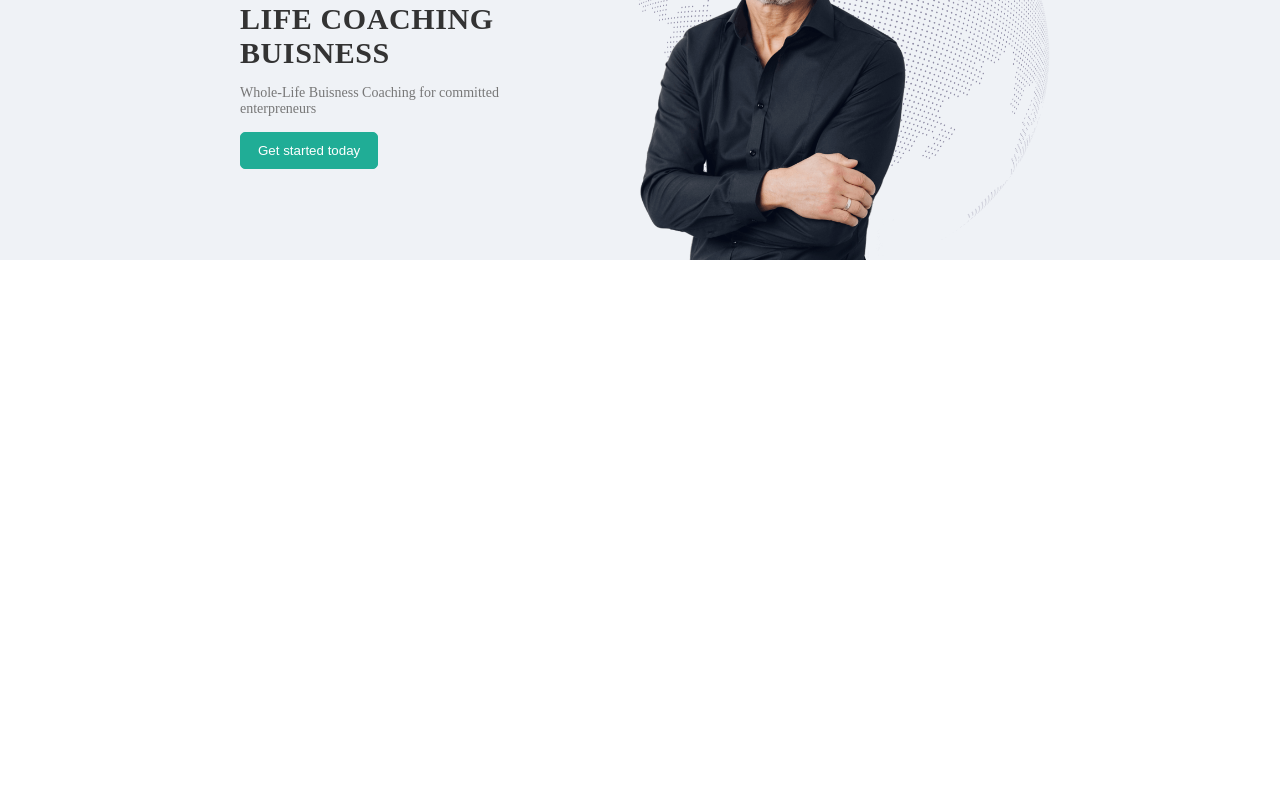
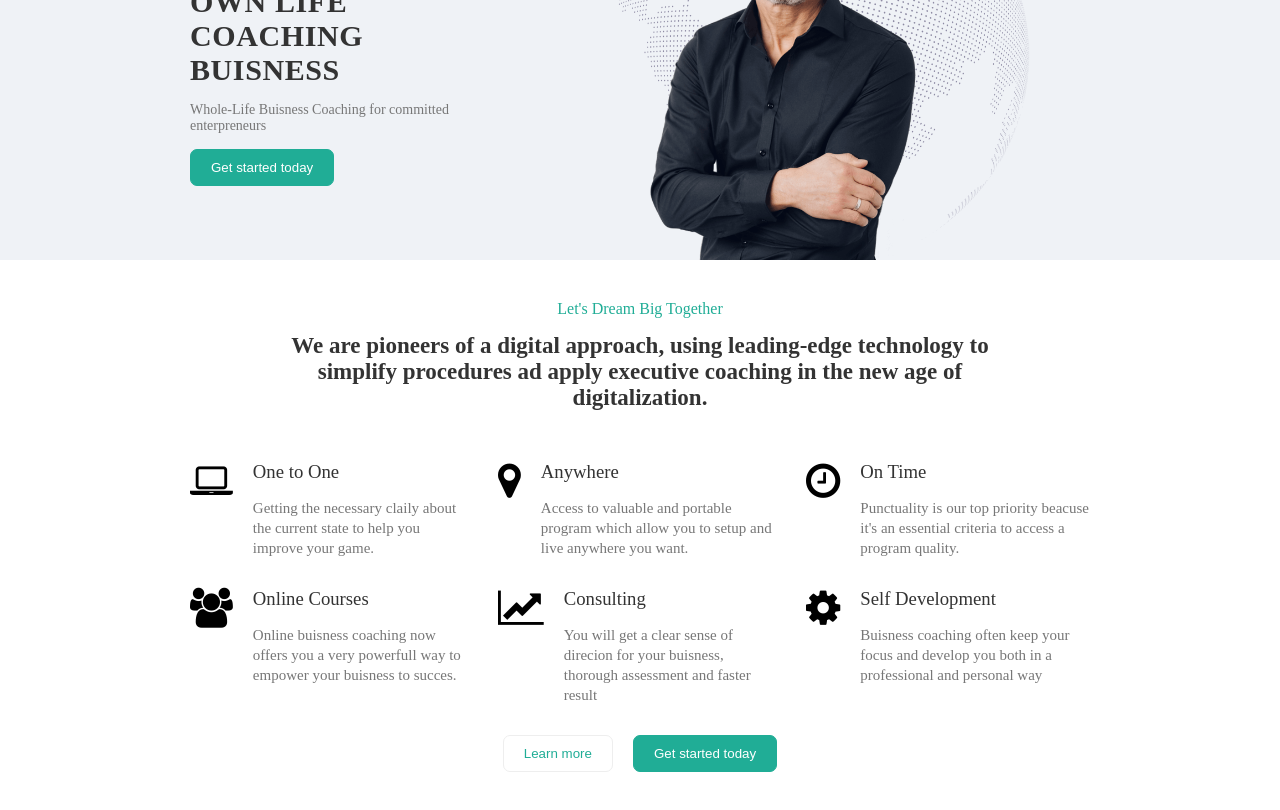
Before and after one commit to LeonardoCeccarelli/proj-html-vuejs, a Vue app: page / in a window 1280 px wide. Shown: the part 220-1030 px from the top of the page. Before the commit the page ends 800 px from the top, so only its background shows below. Built offline with nearby package versions, Linux system fonts and the light colour scheme.

Commit message:
add info section

```diff
--- a/src/components/InfoMain.vue
+++ b/src/components/InfoMain.vue
@@ -1,10 +1,81 @@
 <template>
-  <div></div>
+  <div>
+    <div class="info_section">
+      <div class="info_section_title">
+        <p class="m_bottom">Let's Dream Big Together</p>
+        <h3>
+          We are pioneers of a digital approach, using leading-edge technology
+          to simplify procedures ad apply executive coaching in the new age of
+          digitalization.
+        </h3>
+      </div>
+      <!-- Singola card -->
+      <ul class="info_section_card_container">
+        <li
+          v-for="(item, i) in listInfoCard"
+          :key="i"
+          class="info_section_card"
+        >
+          <div class="icon_container">
+            <i :class="item.iconPath"></i>
+          </div>
+          <div class="text_container">
+            <h3 class="m_bottom">{{ item.title }}</h3>
+            <p>{{ item.text }}</p>
+          </div>
+        </li>
+      </ul>
+      <div class="info_section_btn_container">
+        <button class="btun btun_white_primary" type="button">
+          Learn more
+        </button>
+        <button class="btun btun_primary" type="button">
+          Get started today
+        </button>
+      </div>
+    </div>
+  </div>
 </template>
 
 <script>
 export default {
   name: "InfoMain",
+  data() {
+    return {
+      listInfoCard: [
+        {
+          iconPath: "fa fa-laptop",
+          title: "One to One",
+          text: "Getting the necessary claily about the current state to help you improve your game.",
+        },
+        {
+          iconPath: "fa fa-map-marker",
+          title: "Anywhere",
+          text: "Access to valuable and portable program which allow you to setup and live anywhere you want.",
+        },
+        {
+          iconPath: "fa fa-clock-o",
+          title: "On Time",
+          text: "Punctuality is our top priority beacuse it's an essential criteria to access a program quality.",
+        },
+        {
+          iconPath: "fa fa-users",
+          title: "Online Courses",
+          text: "Online buisness coaching now offers you a very powerfull way to empower your buisness to succes.",
+        },
+        {
+          iconPath: "fa fa-line-chart",
+          title: "Consulting",
+          text: "You will get a clear sense of direcion for your buisness, thorough assessment and faster result",
+        },
+        {
+          iconPath: "fa fa-cog",
+          title: "Self Development",
+          text: "Buisness coaching often keep your focus and develop you both in a professional and personal way",
+        },
+      ],
+    };
+  },
 };
 </script>
 
--- a/src/style/info_main.scss
+++ b/src/style/info_main.scss
@@ -0,0 +1,59 @@
+.info_section {
+    @include page_container;
+    padding: 40px 0;
+
+    .info_section_title {
+        text-align: center;
+        margin-bottom: 50px;
+
+        p {
+            color: $c_primary;
+        }
+
+        h3 {
+            padding: 0 100px;
+            font-size: 23px;
+        }
+    }
+
+    .info_section_card_container {
+        display: flex;
+        flex-wrap: wrap;
+        column-gap: 25px;
+
+        .info_section_card {
+            width: calc(33% - 14px);
+            display: flex;
+            margin-bottom: 30px;
+
+            .icon_container {
+                margin-right: 20px;
+
+                i {
+                    font-size: 40px;
+                    font-weight: 100;
+                }
+            }
+
+            .text_container {
+
+                h3 {
+                    font-weight: 500;
+                }
+
+                p {
+                    line-height: 20px;
+                    font-size: 15px;
+                }
+            }
+        }
+    }
+
+    .info_section_btn_container {
+        text-align: center;
+
+        button {
+            margin: 0 10px;
+        }
+    }
+}
--- a/src/style/main_hero.scss
+++ b/src/style/main_hero.scss
@@ -7,7 +7,7 @@
 
         .text_container {
             width: 40%;
-            padding-left: 100px;
+            padding-right: 100px;
             @include d_flex_align_center;
 
             p.head_title {
--- a/src/style/reset.scss
+++ b/src/style/reset.scss
@@ -31,9 +31,9 @@ p {
 
 // Bottoni
 .btun {
-    border-radius: 5px;
+    border-radius: 7px;
     border: none;
-    padding: 10px 17px;
+    padding: 10px 20px;
     cursor: pointer;
 
     &:focus-visible {
@@ -55,5 +55,5 @@ p {
 .btun_white_primary {
     background-color: white;
     color: $c_primary;
-    border: 1px solid $c_primary;
+    border: 1px solid #eeeeee;
 }
--- a/src/style/variables.scss
+++ b/src/style/variables.scss
@@ -17,6 +17,6 @@ $c_secondary: #777777;
 }
 
 @mixin page_container {
-    width: 1000px;
+    width: 900px;
     margin: 0 auto;
 }
```
